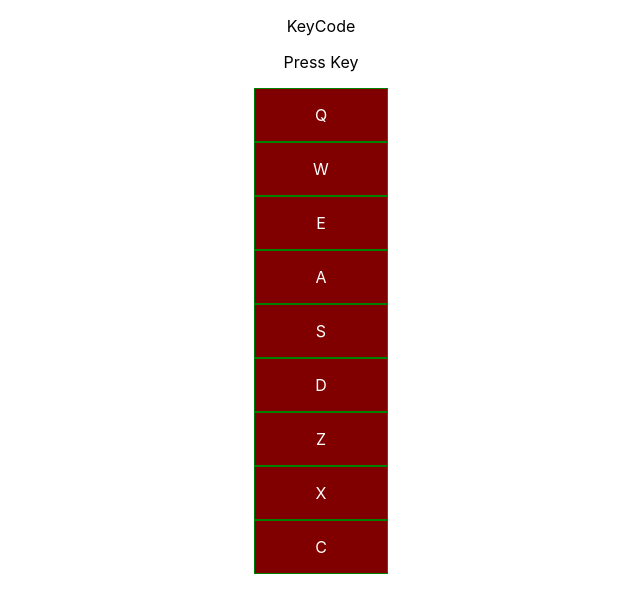
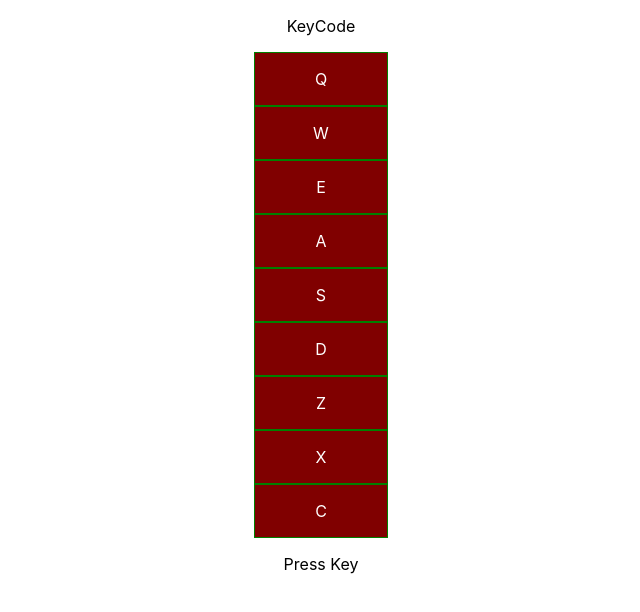
Before and after one commit to aroyan/drum-machine, a React (Create React App) app: page / in a window 1280 px wide. Shown: the top 612 px of the page, without its empty margins (319-959 px from the left). Built offline with nearby package versions, Linux system fonts and the light colour scheme.

Commit message:
Add some css on Effect component

```diff
--- a/src/components/Effect.js
+++ b/src/components/Effect.js
@@ -82,7 +82,6 @@ export default function Effect() {
           background: 'maroon',
           color: 'white',
           width: '100px',
-          margin: '0 auto',
           border: '1px solid green',
           cursor: 'pointer',
           userSelect: 'none',
@@ -143,8 +142,16 @@ export default function Effect() {
         <div id="display">
           <div>
             <p>{keyCode}</p>
+            <div
+              style={{
+                display: 'flex',
+                alignItems: 'center',
+                justifyContent: 'center',
+              }}
+            >
+              <div onClick={playAudioClick}>{listItems}</div>
+            </div>
             <p id="display">{key}</p>
-            <div onClick={playAudioClick}>{listItems}</div>
           </div>
         </div>
       </div>
```
